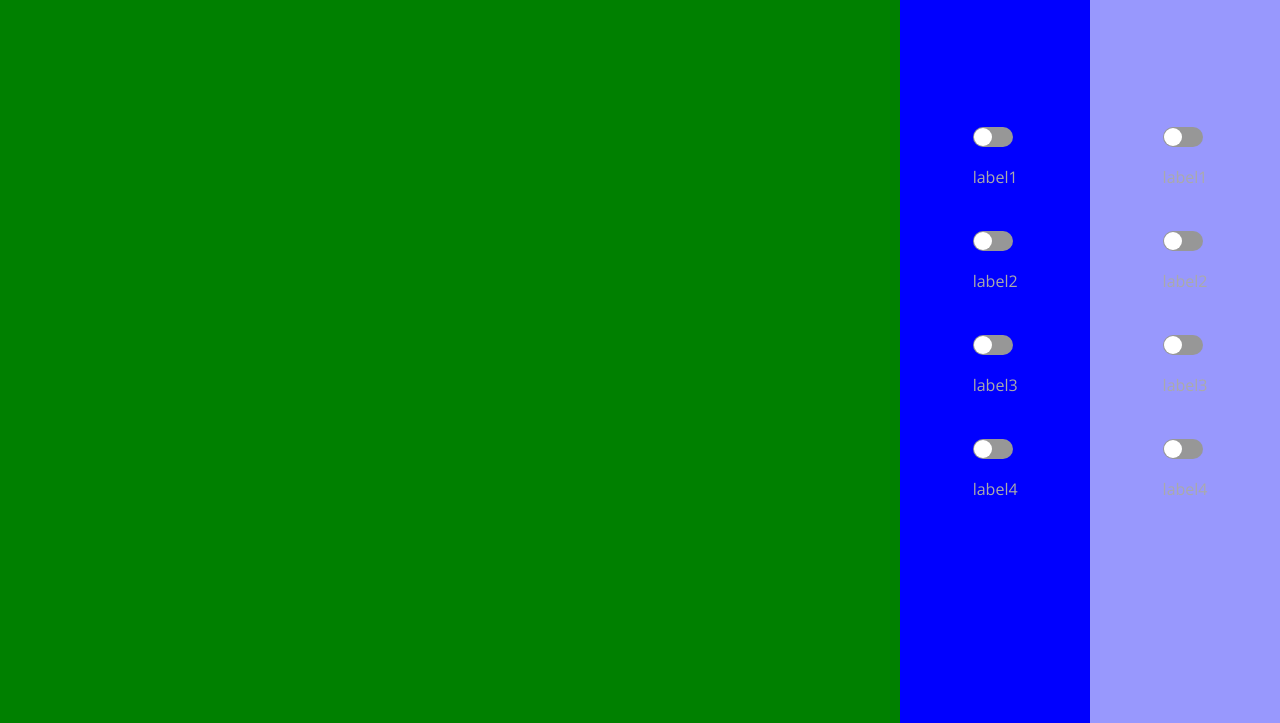
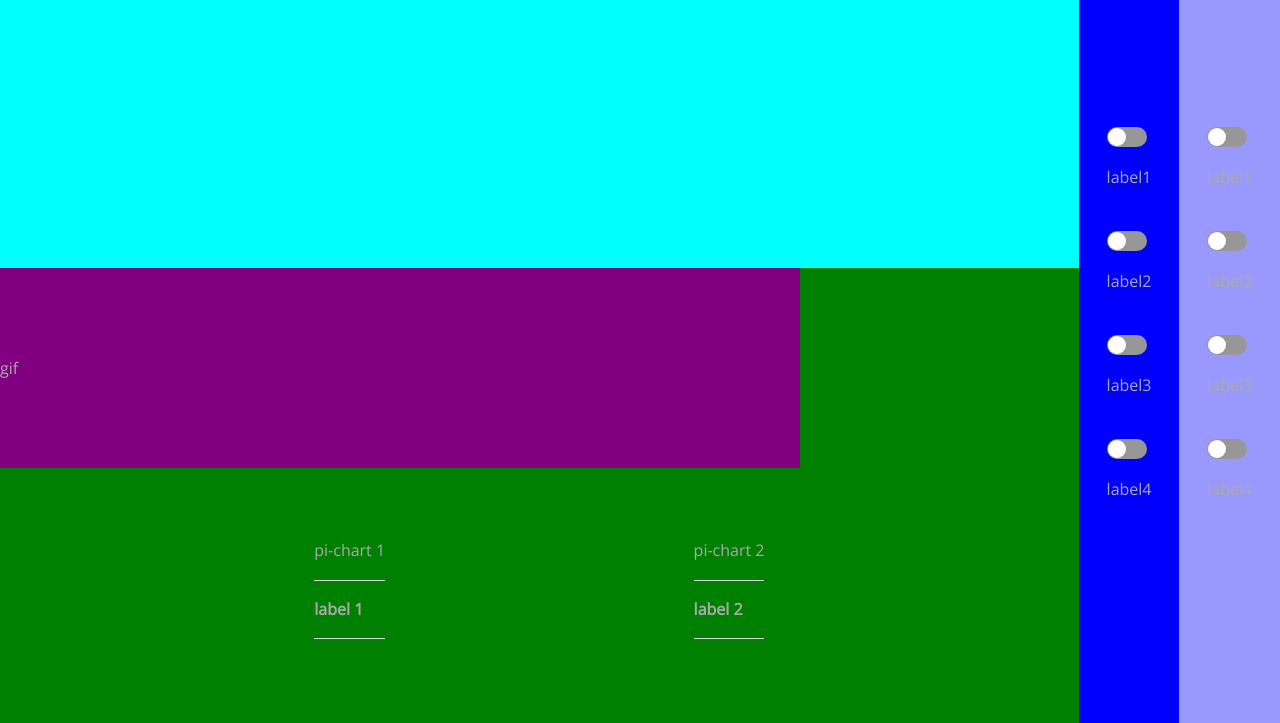
Before and after one commit to gibsonPhillips/What-makes-a-winning-robot, a plain HTML site: page sandbox.html in a window 1280 px wide. Shown: the part 77-800 px from the top of the page. Drawn offline with nearby package versions, Linux system fonts and the light colour scheme.

Commit message:
full layout bones

```diff
--- a/css/visuals.css
+++ b/css/visuals.css
@@ -6,16 +6,54 @@
     flex-direction: row;
 
     /* mbpo */
-    margin:0px;
-    padding:0px;
+    margin: 0px;
+    padding: 0px;
 }
 
-#graph-picharts-and-gifs {
+#graph-gifs-and-pi-charts {
     background-color: green;
 
+    /* inner-flex */
+    /* align-items: center; */
+
+    /* flex */
     flex-grow: 5;
 }
 
 #panels {
     background-color: rgb(164, 255, 164);
 }
+
+
+#graphs {
+    background-color: aqua;
+
+    /* inner-flex */
+    justify-content: space-around;
+    /* align-content: center; */
+
+    /* flex */
+    flex-grow: 2
+}
+
+#gif {
+    background-color: purple;
+    height: 200px;
+    width: 800px;
+
+    align-items: center;
+}
+
+#pi-charts {
+
+    /* inner-flex */
+    align-items:center;
+    justify-content: space-around;
+
+    /* mbpo */
+    padding-left:10em;
+    padding-right:10em;
+
+    /* flex */
+    flex-grow:1;
+}
--- a/sandbox.html
+++ b/sandbox.html
@@ -16,10 +16,23 @@
 
         <!-- all the divs for main visuals -->
         <div id="main">
-            <div class="vbox" id="graph-picharts-and-gifs">
+            <div class="vbox" id="graph-gifs-and-pi-charts">
                 <div class="hbox" id="graphs">
                     <h1>Graph</h1>
                     <h1>Graph</h1>
+                </div>
+
+                <div class="hbox" id="gif">gif</div>
+
+                <div class="hbox" id="pi-charts" >
+                    <div class="vbox" id="chart-and-label-1">
+                        <div id="chart-1">pi-chart 1</div>
+                        <h3 id="label-1">label 1</h3>
+                    </div>
+                    <div class="vbox" id="chart-and-label-2">
+                        <div id="chart-2">pi-chart 2</div>
+                        <h3 id="label-2">label 2</h3>
+                    </div>
                 </div>
 
 
```
